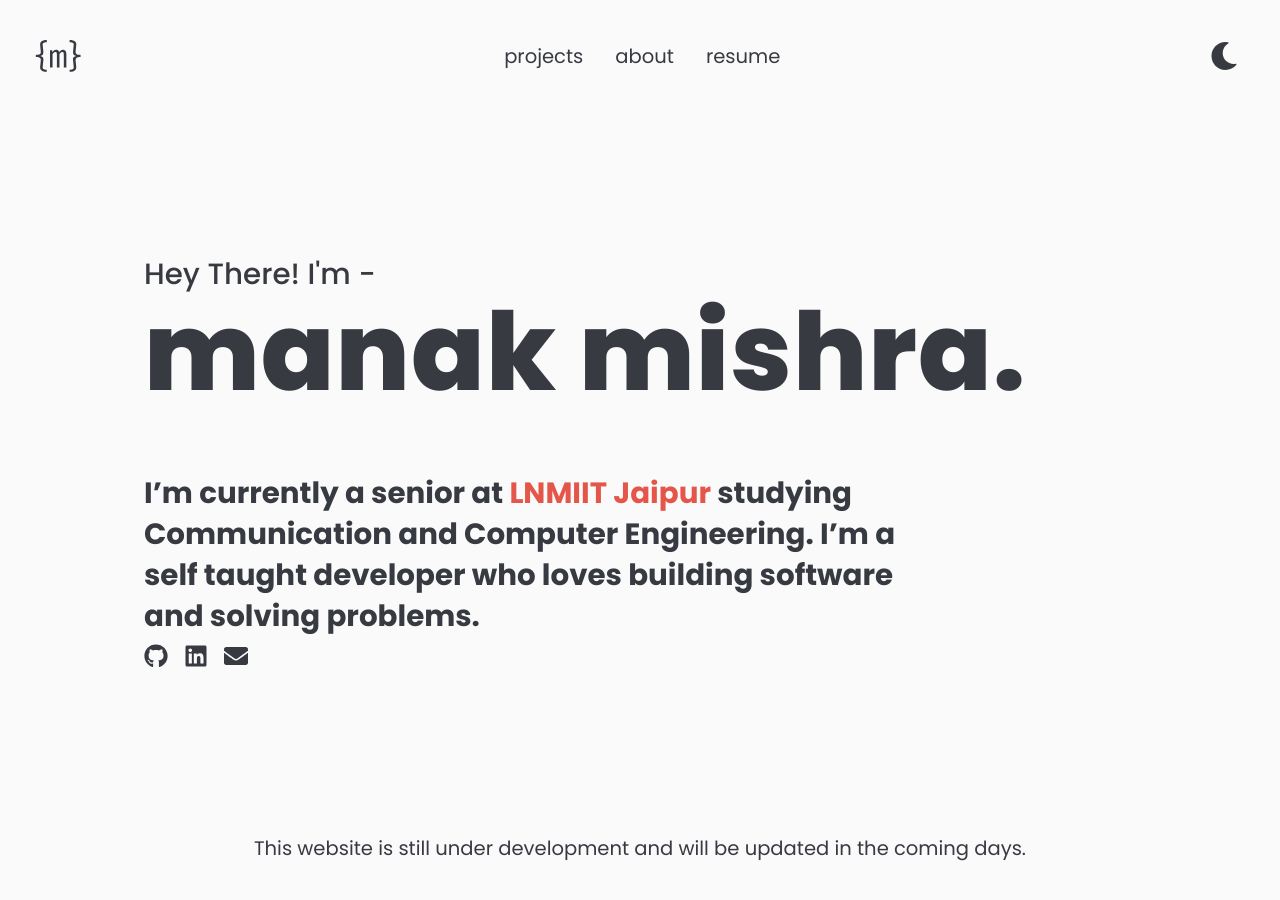
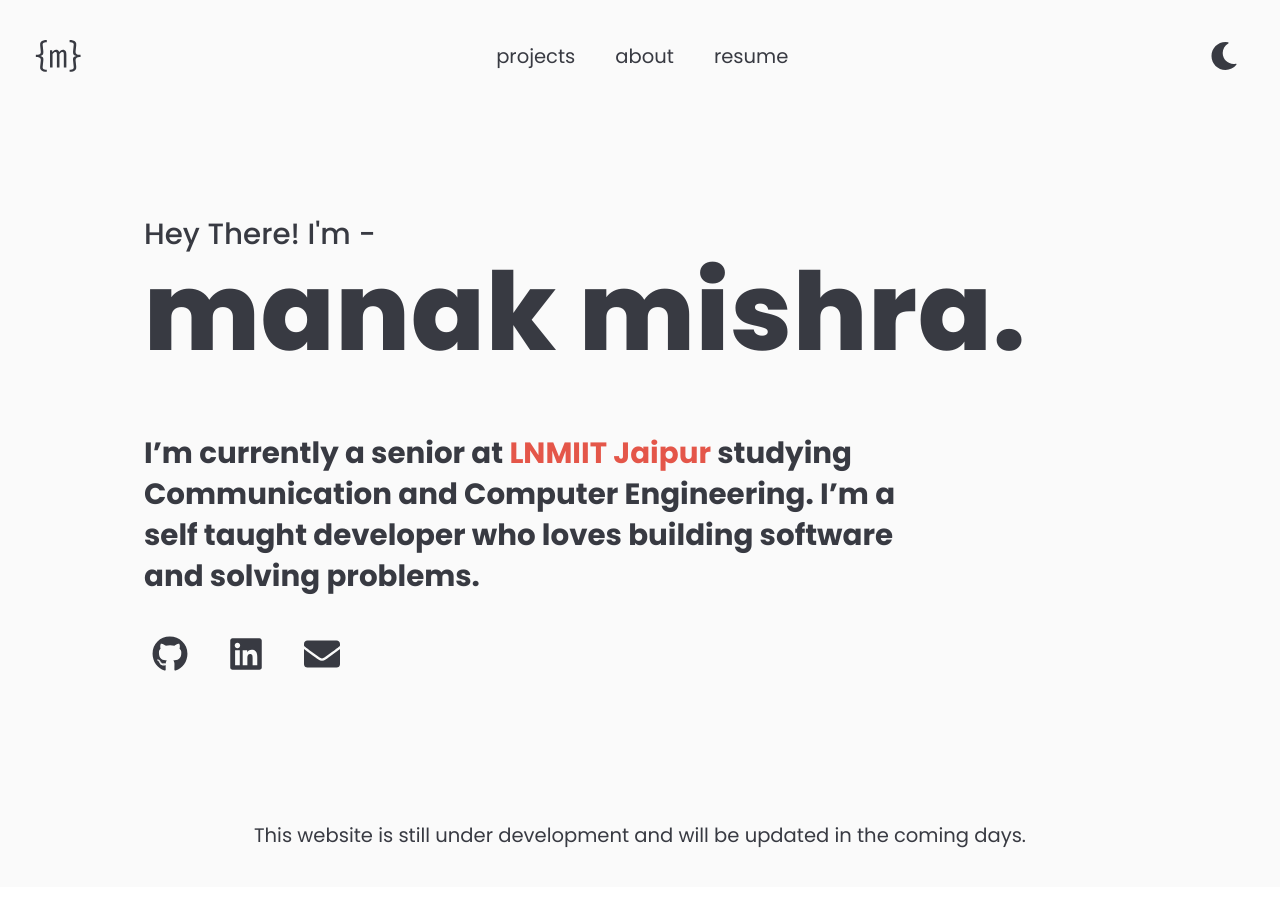
Before and after one commit to manakmishra/manakmishra.github.io, a Next.js app: page / in a window 1280 px wide. Built offline with nearby package versions, Linux system fonts and the light colour scheme.

Commit message:
added socials

```diff
--- a/components/Hero.tsx
+++ b/components/Hero.tsx
@@ -4,22 +4,42 @@ import {
     Box,
     Icon,
     Link,
-  } from '@chakra-ui/react'
-  import { FaEnvelope, FaGithub, FaLinkedin } from 'react-icons/fa'
+    useColorModeValue
+  } from '@chakra-ui/react';
+  import { FaEnvelope, FaGithub, FaLinkedin } from 'react-icons/fa';
+  import { GoLinkExternal } from 'react-icons/go';
+
+  const SocialLink = ({ icon, to }: any) => (
+     <Link href={to} onMouseEnter={(() => icon=GoLinkExternal)}>
+        <Icon
+            aria-label="Toggle color mode"
+            variant="ghost"
+            as={icon}
+            width={9}
+            height={9}
+            mx={2}
+            color={useColorModeValue('foreground.light', 'foreground.dark')}
+            backgroundColor="transparent"
+            _hover={{
+                color: useColorModeValue('cyan.light', 'cyan.dark'),
+            }}
+        />
+    </Link>
+  )
 
   export const Hero: React.FC = () => {
       return (
           <>
-            <Stack justifyContent="flex-start" alignItems="flex-start" mb="148px">
+            <Stack justifyContent="flex-start" alignItems="flex-start" mb="124px">
                 <Text textStyle="body">Hey There! I'm - </Text>
                 <Text textStyle="name">manak mishra.</Text>
                 <Box width={["90vw", "80vw", "75vw", "60vw"]}>
-                    <Text mt="60px" textStyle="title">I’m currently a senior at <Link href="https://www.lnmiit.ac.in" variant="primary">LNMIIT Jaipur</Link> studying Communication and Computer Engineering. I’m a self taught developer who loves building software and solving problems.</Text>
+                    <Text mt="60px" mb="32px" textStyle="title">I’m currently a senior at <Link href="https://www.lnmiit.ac.in" variant="primary">LNMIIT Jaipur</Link> studying Communication and Computer Engineering. I’m a self taught developer who loves building software and solving problems.</Text>
                 </Box>
-                <Stack isInline spacing={4}>
-                    <Icon as={FaGithub} w={6} h={6} />
-                    <Icon as={FaLinkedin} w={6} h={6} />
-                    <Icon as={FaEnvelope} w={6} h={6} />
+                <Stack isInline spacing={6}>
+                    <SocialLink icon={FaGithub} to="https://www.github.com/manakmishra" />
+                    <SocialLink icon={FaLinkedin} to="https://www.linkedin.com/in/manakmishra" />
+                    <SocialLink icon={FaEnvelope} to={"mailto:manakmishra14@gmail.com"}/>
                 </Stack>
             </Stack>
           </>
--- a/components/NavBar.tsx
+++ b/components/NavBar.tsx
@@ -13,6 +13,7 @@ import {
   useColorMode,
   useColorModeValue
 } from "@chakra-ui/react";
+import NextLink from 'next/link';
 
 const MenuToggle = ({ toggle, isOpen }: any) => {
   return (
@@ -24,11 +25,13 @@ const MenuToggle = ({ toggle, isOpen }: any) => {
 
 const MenuItem = ({ children, isLast, to = "/", ...props }: any) => {
   return (
-    <Link variant="nav" href={to}>
-      <Text textStyle="hfLabel">
-        {children}
-      </Text>
-    </Link>
+    <NextLink href={to} passHref>
+      <Link variant="nav">
+        <Text textStyle="hfLabel" p={2}>
+          {children}
+        </Text>
+      </Link>
+    </NextLink>
   )
 }
 
@@ -47,7 +50,7 @@ const ColorModeToggle = () => {
           }
           onClick={toggleColorMode}
           color={useColorModeValue('#383A42', '#E5C07B')}
-          variant="icon"
+          variant="ghost"
           _hover={{}}
           isRound={true}
           size={'lg'}
@@ -88,7 +91,7 @@ export const NavBar = (props: any) => {
         flexBasis={{ base: "100%", md: "auto" }}
       >
         <Stack
-          spacing={8}
+          spacing={6}
           align="center"
           justify={["center", "space-between", "flex-end", "flex-end"]}
           direction={["column", "row", "row", "row"]}
--- a/pages/_app.tsx
+++ b/pages/_app.tsx
@@ -1,5 +1,5 @@
 import type { AppProps } from 'next/app'
-import { ChakraProvider, ColorModeProvider, useColorMode } from "@chakra-ui/react"
+import { ChakraProvider, useColorMode } from "@chakra-ui/react"
 import "@fontsource/poppins/400.css"
 import "@fontsource/poppins/500.css"
 import "@fontsource/poppins/700.css"
@@ -8,14 +8,13 @@ import customTheme from '../styles/theme'
 import {Global, css} from '@emotion/react'
 
 const GlobalStyle: React.FC = ({ children }) => {
-  const { colorMode } = useColorMode()
-
+  const { colorMode } = useColorMode();
   return (
     <>
       <Global
         styles={css`
           ::selection {
-            background-color: #90CDF4;
+            background-color: #90cdf4;
             color: #fefefe;
           }
           ::-moz-selection {
@@ -23,7 +22,7 @@ const GlobalStyle: React.FC = ({ children }) => {
             color: #fefefe;
           }
           html {
-            min-width: 356px;
+            min-width: 360px;
             scroll-behavior: smooth;
           }
           #__next {
--- a/pages/index.tsx
+++ b/pages/index.tsx
@@ -11,17 +11,11 @@ import Container from '../components/Container'
 import { Hero } from '../components/Hero';
 
 export default function Index() {
-
-  const { colorMode } = useColorMode();
-  const colorSecondary = {
-    light: '#0184BC',
-    dark: '#61AFEF'
-  }
-
   return (
     <Container>
       <Head>
         <title>Home - Manak Mishra</title>
+        <link rel="shortcut icon" href="/favicon-32x32.png" />
       </Head>
       <Stack
         as="main"
@@ -29,7 +23,7 @@ export default function Index() {
         justifyContent='center'
         alignItems='flex-start'
         mx="10vw"
-        mt="10vh"
+        mt="5vh"
       >
         <Hero />
       </Stack>
--- a/styles/theme/components/link.tsx
+++ b/styles/theme/components/link.ts
@@ -1,6 +1,5 @@
 import { ThemeComponentProps } from "@chakra-ui/react";
 import { mode } from '@chakra-ui/theme-tools'
-import { fontWeights } from "../typography";
 
 export const Link = {
     baseStyle: {
--- a/styles/theme/index.tsx
+++ b/styles/theme/index.tsx
@@ -7,7 +7,7 @@ import { Link } from './components/link';
 
 const config : ThemeConfig = {
   initialColorMode: "light",
-  useSystemColorMode: false,
+  useSystemColorMode: true,
 }
 
 const breakpoints = createBreakpoints({
```
